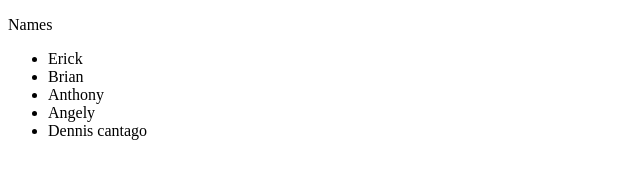
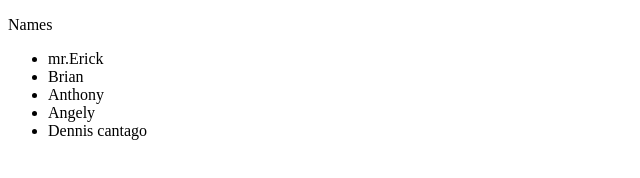
Before and after one commit to cantagoerick/newGitproject, a plain HTML site: page index.html in a window 1280 px wide. Shown: the full height of the page, 0-640 px from the left. Drawn offline with Linux system fonts and the light colour scheme.

Commit message:
edited erick

```diff
--- a/index.html
+++ b/index.html
@@ -9,7 +9,7 @@
 <body>
 <p>Names</p>
 	<ul>
-		<li>Erick</li>
+		<li>mr.Erick</li>
 		<li>Brian</li>
 		<li>Anthony</li>
 		<li>Angely</li>
```
